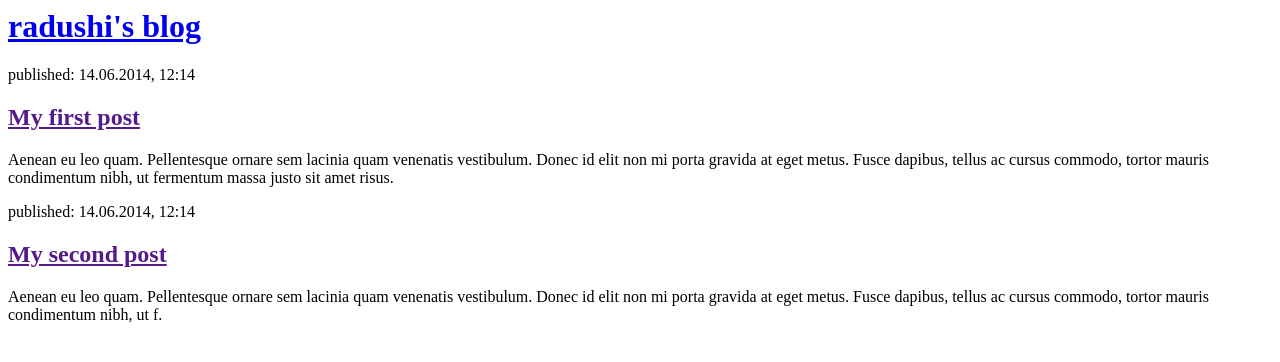
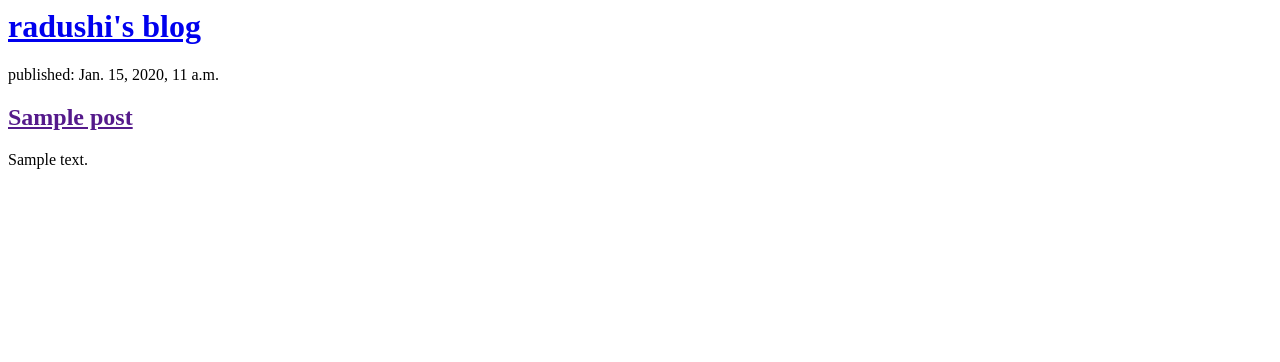
Before and after one commit to radushi/my-first-blog, a Django app: template blog/templates/blog/post_list.html in a window 1280 px wide. Shown: the top 362 px of the page. Run offline with Django 3.2, Linux system fonts and the light colour scheme; the template is opened without the code that fills it: values that come from a table or form of the project are taken from there, others are empty; tables that the repository leaves empty hold one stand-in row (values such as "Sample post").

Commit message:
Modified templates to display posts from database.

```diff
--- a/blog/templates/blog/post_list.html
+++ b/blog/templates/blog/post_list.html
@@ -3,20 +3,16 @@
     <title>radushi's blog</title>
   </head>
   <body>
-        <div>
     <h1><a href="/">radushi's blog</a></h1>
 </div>
 
+{% for post in posts %}
     <div>
-            <p>published: 14.06.2014, 12:14</p>
-            <h2><a href="">My first post</a></h2>
-            <p>Aenean eu leo quam. Pellentesque ornare sem lacinia quam venenatis vestibulum. Donec id elit non mi porta gravida at eget metus. Fusce dapibus, tellus ac cursus commodo, tortor mauris condimentum nibh, ut fermentum massa justo sit amet risus.</p>
+        <p>published: {{ post.published_date }}</p>
+        <h2><a href="">{{ post.title }}</a></h2>
+        <p>{{ post.text|linebreaksbr }}</p>
     </div>
-
-        <div>
-            <p>published: 14.06.2014, 12:14</p>
-            <h2><a href="">My second post</a></h2>
-            <p>Aenean eu leo quam. Pellentesque ornare sem lacinia quam venenatis vestibulum. Donec id elit non mi porta gravida at eget metus. Fusce dapibus, tellus ac cursus commodo, tortor mauris condimentum nibh, ut f.</p>
+{% endfor %}
     </div>
   </body>
 </html>
--- a/blog/views.py
+++ b/blog/views.py
@@ -1,4 +1,7 @@
 from django.shortcuts import render
+from django.utils import timezone
+from .models import Post
 
 def post_list(request):
-    return render(request, 'blog/post_list.html', {})
+    posts = Post.objects.filter(published_date__lte=timezone.now()).order_by('published_date')
+    return render(request, 'blog/post_list.html', {'posts':posts})
```
Lines whose indentation alone changed are shown as unchanged.
